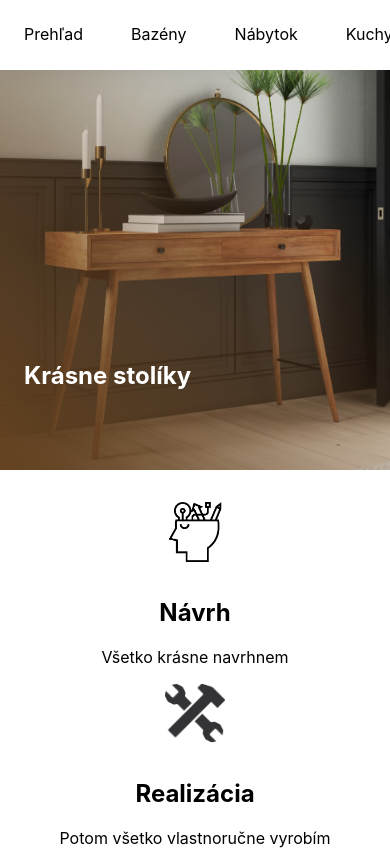
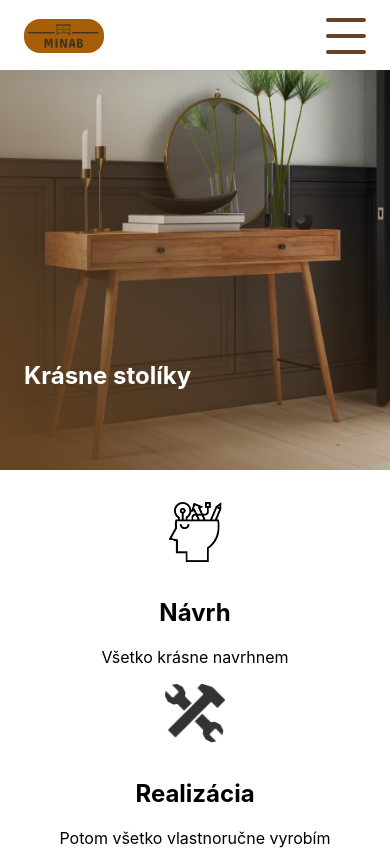
Before and after one commit to PeterHolodnak/mp-portfolio, a Next.js app: page / in a window 390 px wide. Shown: the top 850 px of the page. Built offline with nearby package versions, Linux system fonts and the light colour scheme.

Commit message:
Make navigation responsive & move it to a separate component with hooks

```diff
--- /dev/null
+++ b/components/header-navigation.tsx
@@ -0,0 +1,57 @@
+import Link from "next/link";
+import { useRouter } from "next/router";
+import { useEffect, useState } from "react";
+import { useMenuExpand } from "../hooks/use-menu-expand";
+import { useMenuHidingOnScroll } from "../hooks/use-menu-hiding-on-scroll";
+import styles from "../styles/header.module.scss";
+
+export default function HeaderNavigation() {
+    const { hideMenu } = useMenuHidingOnScroll();
+
+    const { menuExpanded, handleExpandMenuClick } = useMenuExpand();
+
+    return (
+        <header
+            className={`${styles.header} ${hideMenu ? styles.headerHide : ""}`}
+        >
+            <nav className="container">
+                <Link href="/">
+                    <a>
+                        <img
+                            src="/logo.webp"
+                            width={80}
+                            height={34}
+                            alt="Logo Minab"
+                        />
+                    </a>
+                </Link>
+                <div
+                    className={`${styles.items}${
+                        menuExpanded ? ` ${styles.expanded}` : ""
+                    }`}
+                >
+                    <Link href="/bazeny">
+                        <a>Bazény</a>
+                    </Link>
+                    <Link href="/nabytok">
+                        <a>Nábytok</a>
+                    </Link>
+                    <Link href="/kuchyne">
+                        <a>Kuchyne</a>
+                    </Link>
+                </div>
+                <button
+                    type="button"
+                    className={`${styles.btn}${
+                        menuExpanded ? ` ${styles.active}` : ""
+                    }`}
+                    onClick={handleExpandMenuClick}
+                >
+                    <div></div>
+                    <div></div>
+                    <div></div>
+                </button>
+            </nav>
+        </header>
+    );
+}
--- /dev/null
+++ b/hooks/use-menu-expand.ts
@@ -0,0 +1,32 @@
+import { useRouter } from "next/router";
+import { useState, useEffect } from "react";
+
+export function useMenuExpand() {
+    const [menuExpanded, setMenuExpanded] = useState(false);
+    const handleExpandMenuClick = () => {
+        setMenuExpanded(!menuExpanded);
+    };
+    const router = useRouter();
+    useEffect(() => {
+        const handler = () => {
+            setMenuExpanded(false);
+        };
+        router?.events?.on("routeChangeStart", handler);
+    }, []);
+    useEffect(() => {
+        window.addEventListener(
+            "resize",
+            () => {
+                if (menuExpanded && window.matchMedia("min-width: 920px")) {
+                    setMenuExpanded(false);
+                }
+            },
+            { passive: true }
+        );
+    });
+
+    return {
+        menuExpanded,
+        handleExpandMenuClick,
+    };
+}
--- /dev/null
+++ b/hooks/use-menu-hiding-on-scroll.ts
@@ -0,0 +1,45 @@
+import { useEffect, useState } from "react";
+
+export function useMenuHidingOnScroll() {
+    const [hideMenu, setHideMenu] = useState(false);
+
+    useEffect(() => {
+        let prevScroll = window.scrollY || document.documentElement.scrollTop;
+        let curScroll;
+        let direction = 0;
+        let prevDirection = 0;
+
+        const checkScroll = () => {
+            curScroll = window.scrollY || document.documentElement.scrollTop;
+            if (curScroll > prevScroll) {
+                //scrolled up
+                direction = 2;
+            } else if (curScroll < prevScroll) {
+                //scrolled down
+                direction = 1;
+            }
+
+            if (direction !== prevDirection) {
+                toggleHeader(direction, curScroll);
+            }
+
+            prevScroll = curScroll;
+        };
+
+        const toggleHeader = (direction: number, curScroll: number) => {
+            if (direction === 2 && curScroll > 70) {
+                setHideMenu(true);
+                prevDirection = direction;
+            } else if (direction === 1) {
+                setHideMenu(false);
+                prevDirection = direction;
+            }
+        };
+
+        window.addEventListener("scroll", checkScroll, { passive: true });
+    }, []);
+
+    return {
+        hideMenu,
+    };
+}
--- a/pages/_app.js
+++ b/pages/_app.js
@@ -1,78 +1,38 @@
 import Head from "next/head";
-import Link from "next/link";
-import { useEffect, useState } from "react";
+import HeaderNavigation from "../components/header-navigation";
 
 import "../styles/globals.scss";
-import styles from "../styles/header.module.scss";
 
 const Layout = ({ children }) => {
-    const [hide, setHide] = useState(false);
-
-    useEffect(() => {
-        let prevScroll = window.scrollY || document.documentElement.scrollTop;
-        let curScroll;
-        let direction = 0;
-        let prevDirection = 0;
-
-        const checkScroll = () => {
-            curScroll = window.scrollY || document.documentElement.scrollTop;
-            if (curScroll > prevScroll) {
-                //scrolled up
-                direction = 2;
-            } else if (curScroll < prevScroll) {
-                //scrolled down
-                direction = 1;
-            }
-
-            if (direction !== prevDirection) {
-                toggleHeader(direction, curScroll);
-            }
-
-            prevScroll = curScroll;
-        };
-
-        const toggleHeader = (direction, curScroll) => {
-            if (direction === 2 && curScroll > 70) {
-                setHide(true);
-                prevDirection = direction;
-            } else if (direction === 1) {
-                setHide(false);
-                prevDirection = direction;
-            }
-        };
-
-        window.addEventListener("scroll", checkScroll, { passive: true });
-    });
-
     return (
         <>
             <Head>
-                <title>Create Next App</title>
+                <title>Minab</title>
                 <meta
                     name="description"
                     content="Generated by create next app"
                 />
-                <link rel="icon" href="/favicon.ico" />
+                <link
+                    rel="apple-touch-icon"
+                    sizes="180x180"
+                    href="/apple-touch-icon.png"
+                />
+                <link
+                    rel="icon"
+                    type="image/png"
+                    sizes="32x32"
+                    href="/favicon-32x32.png"
+                />
+                <link
+                    rel="icon"
+                    type="image/png"
+                    sizes="16x16"
+                    href="/favicon-16x16.png"
+                />
+                <link rel="manifest" href="/site.webmanifest" />
             </Head>
-            <header
-                className={`${styles.header} ${hide ? styles.headerHide : ""}`}
-            >
-                <nav className="container">
-                    <Link href="/">
-                        <a>Prehľad</a>
-                    </Link>
-                    <Link href="/bazeny">
-                        <a>Bazény</a>
-                    </Link>
-                    <Link href="/nabytok">
-                        <a>Nábytok</a>
-                    </Link>
-                    <Link href="/kuchyne">
-                        <a>Kuchyne</a>
-                    </Link>
-                </nav>
-            </header>
-            <main className={styles.main}>{children}</main>
+            <HeaderNavigation />
+            <main className="main">{children}</main>
         </>
     );
 };
--- a/styles/_variables.scss
+++ b/styles/_variables.scss
@@ -1,3 +1,4 @@
 $floor-spacing: var(--floor-spacing);
 $spacing: var(--spacing);
 $brown: #654321;
+$header-height: 70px;
--- a/styles/globals.scss
+++ b/styles/globals.scss
@@ -31,6 +31,10 @@ a:hover {
     box-sizing: border-box;
 }
 
+.main {
+    padding-top: variables.$header-height;
+}
+
 .container {
     max-width: 1500px;
     margin-left: auto;
--- a/styles/header.module.scss
+++ b/styles/header.module.scss
@@ -1,35 +1,129 @@
+@use "/styles/variables";
+@use "/styles/mixins";
+
 .header {
     padding: 16px 0;
-    nav {
-        display: flex;
-        justify-content: flex-start;
-        align-items: center;
-    }
-    a {
-        display: block;
-        padding: 8px 24px;
-        &:first-child {
-            padding-left: 0;
-        }
-    }
-}
-
-$header: 70px;
-
-.header {
     position: fixed;
     z-index: 100;
-    height: $header;
+    height: variables.$header-height;
     background: #fff;
     top: 0;
     width: 100%;
     transition: all 0.3s ease;
     box-shadow: 0 1px 25px rgba(0, 0, 0, 0.1);
+
+    img {
+        object-fit: cover;
+        border-radius: 16px;
+        display: block;
+    }
+
+    nav {
+        display: flex;
+        align-items: center;
+        justify-content: space-between;
+        @include mixins.desktop {
+            justify-content: flex-start;
+        }
+    }
 }
+
 .headerHide {
     transform: translateY(-100%);
 }
 
-.main {
-    padding-top: $header;
+.items {
+    transform-origin: top center;
+    transform: scaleY(0);
+    height: 100vh;
+    transition: transform 0.2s ease;
+    will-change: transform;
+    &.expanded {
+        transform: scaleY(1);
+    }
+    background-color: white;
+
+    position: absolute;
+    top: 100%;
+    left: 0;
+    width: 100%;
+    display: flex;
+    flex-direction: column;
+    @include mixins.desktop {
+        transform: none;
+        position: static;
+        height: auto;
+        flex-direction: row;
+        justify-content: flex-start;
+        align-items: center;
+    }
+
+    a {
+        display: block;
+        padding: 16px 24px;
+        border-bottom: 1px solid variables.$brown;
+        text-align: center;
+        @include mixins.desktop {
+            border-bottom: none;
+            padding: 8px 24px;
+            &:first-child {
+                padding-left: 24px * 2;
+            }
+        }
+    }
 }
+
+.btn {
+    @include mixins.desktop {
+        display: none;
+    }
+    width: 40px;
+    height: 40px;
+    padding: 0;
+    margin: 0;
+    border: 0;
+    outline: none;
+    background-color: white;
+
+    div {
+        position: relative;
+        top: 0;
+        height: 4px;
+        background-color: variables.$brown;
+        margin-bottom: 12px;
+        transition: 0.3s ease transform, 0.3s ease top, 0.3s ease width,
+            0.3s ease right;
+        border-radius: 2px;
+    }
+
+    div:first-child {
+        transform-origin: 0;
+    }
+
+    div:last-child {
+        margin-bottom: 0;
+        transform-origin: 40px;
+    }
+
+    div:nth-child(2) {
+        right: 0;
+        width: 40px;
+    }
+
+    &.active div:first-child {
+        top: -4px;
+        transform: rotateZ(45deg);
+    }
+
+    &.active div:last-child {
+        top: 4px;
+        transform: rotateZ(45deg);
+    }
+
+    &.active div:nth-child(2) {
+        width: 56px;
+        top: 0;
+        right: 8px;
+        transform: rotateZ(-45deg);
+    }
+}
```
